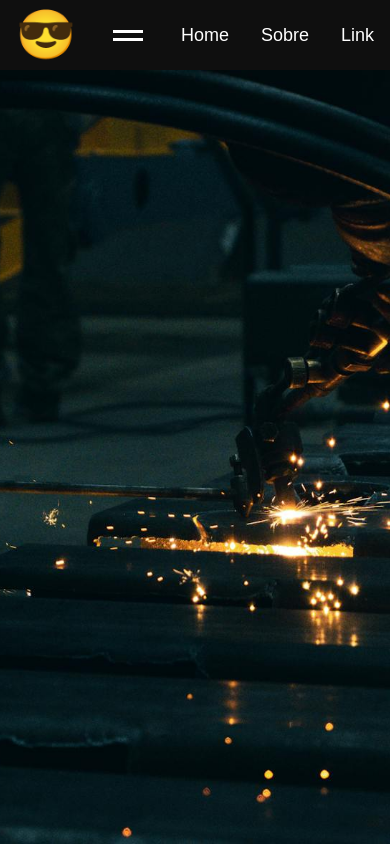
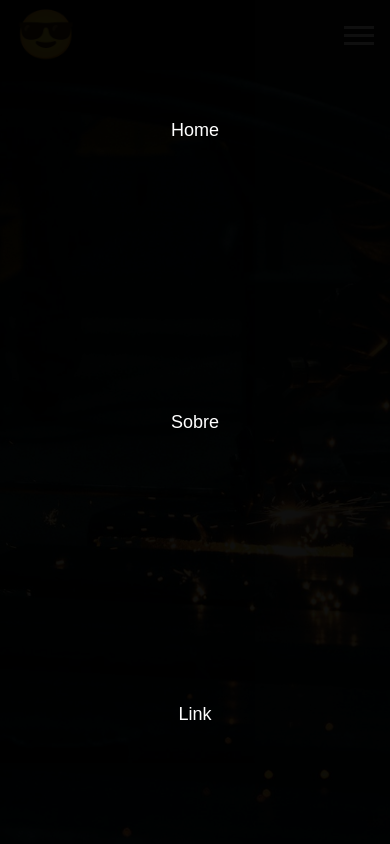
Before and after one commit to Gui-gt/nav_bar, a plain HTML site: page index.html in a window 390 px wide. Drawn offline with Linux system fonts and the light colour scheme.

Commit message:
Update style.css

```diff
--- a/style.css
+++ b/style.css
@@ -37,13 +37,14 @@ a{
     background: center/ cover no-repeat url("pexels-cemrecan-yurtman-17167905.jpg");
 }
 .hamburger{
+    display: none;
     border: none;
     background: none;
     border-top: 3px solid #fff;
     cursor: pointer;
 }
-.hamburger ::before,
-.hamburger::after{
+.hamburger::before,
+.hamburger::after {
     content: " ";
     display: block;
     width: 30px;
@@ -52,3 +53,22 @@ a{
     margin-top: 5px;
 
 }
+@media (max-width: 750px){
+    .hamburger{
+        display: block;
+
+    }
+    .nav-list{
+        position: fixed;
+        top: 0px;
+        left: 0px;
+        width: 100vw;
+        height: 100vh;
+        background: rgba(0, 0, 0, 0.94) ;
+
+        flex-direction: column;
+        justify-content: space-around;
+        align-items: center;
+        gap: ;
+    }
+}
```
